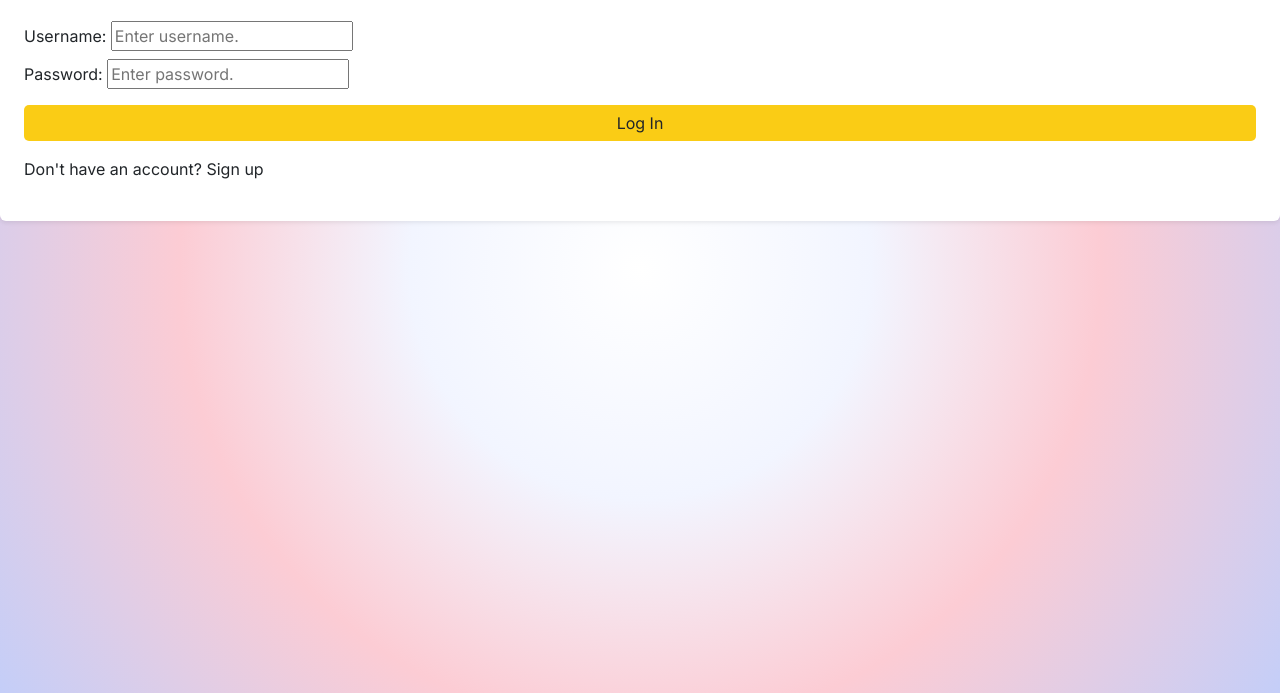
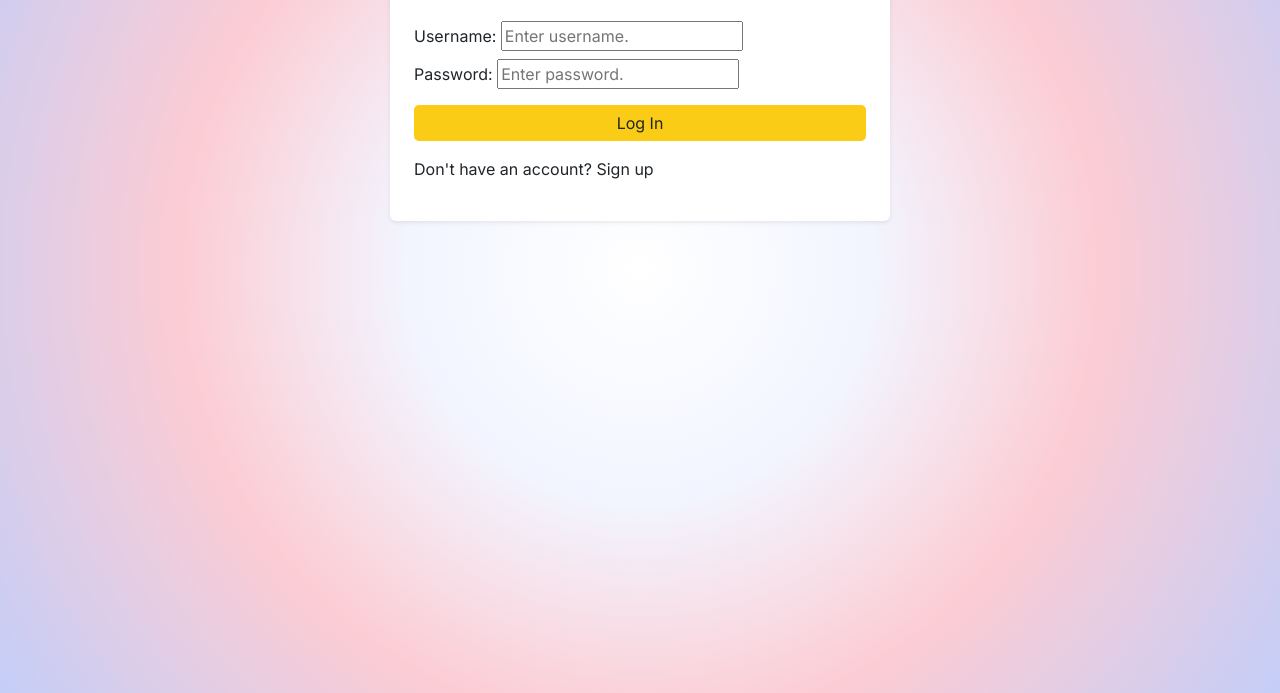
Before and after one commit to och-stack/Activity-Discovery-Dashboard, a website: page index.html in a window 1280 px wide. Shown: the part 155-848 px from the top of the page. Drawn offline with nearby package versions, Linux system fonts and the light colour scheme.

Commit message:
update style.css

```diff
--- a/styles.css
+++ b/styles.css
@@ -27,6 +27,10 @@ body {
   background: #EAB308;
 }
 
+#auth-card {
+  max-width: 500px;
+}
+
 h1, h2, h3 {
   font-family: 'Fredoka', sans-serif;
 }
```
